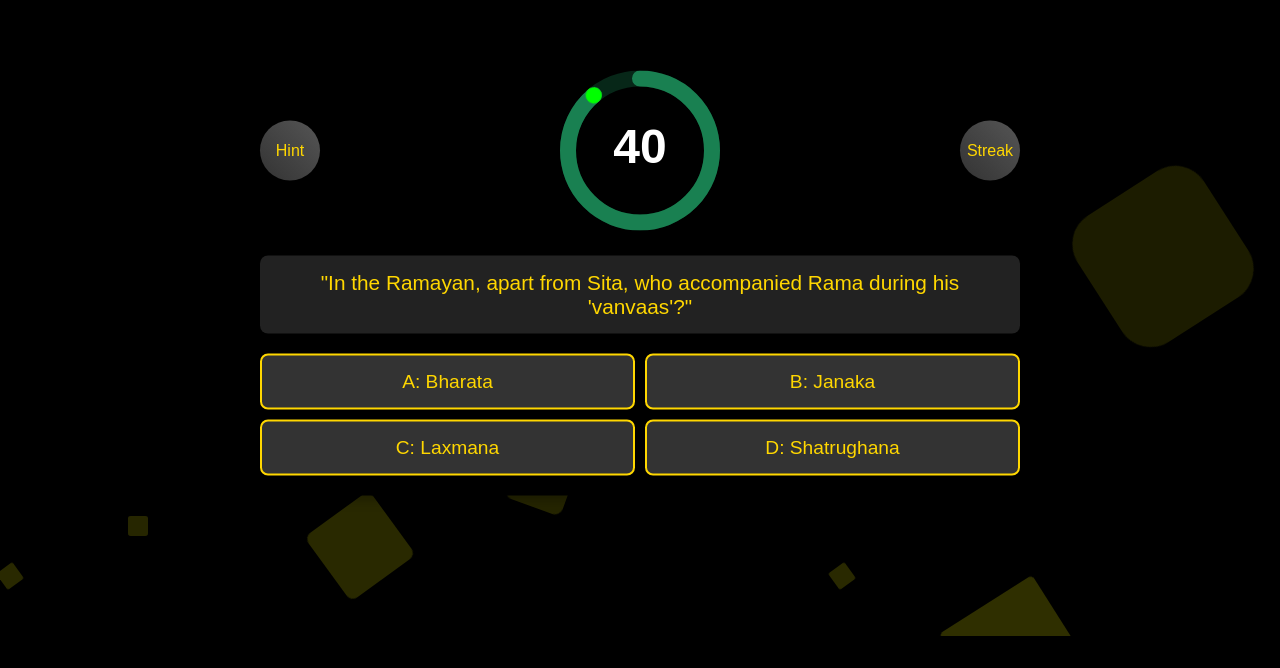
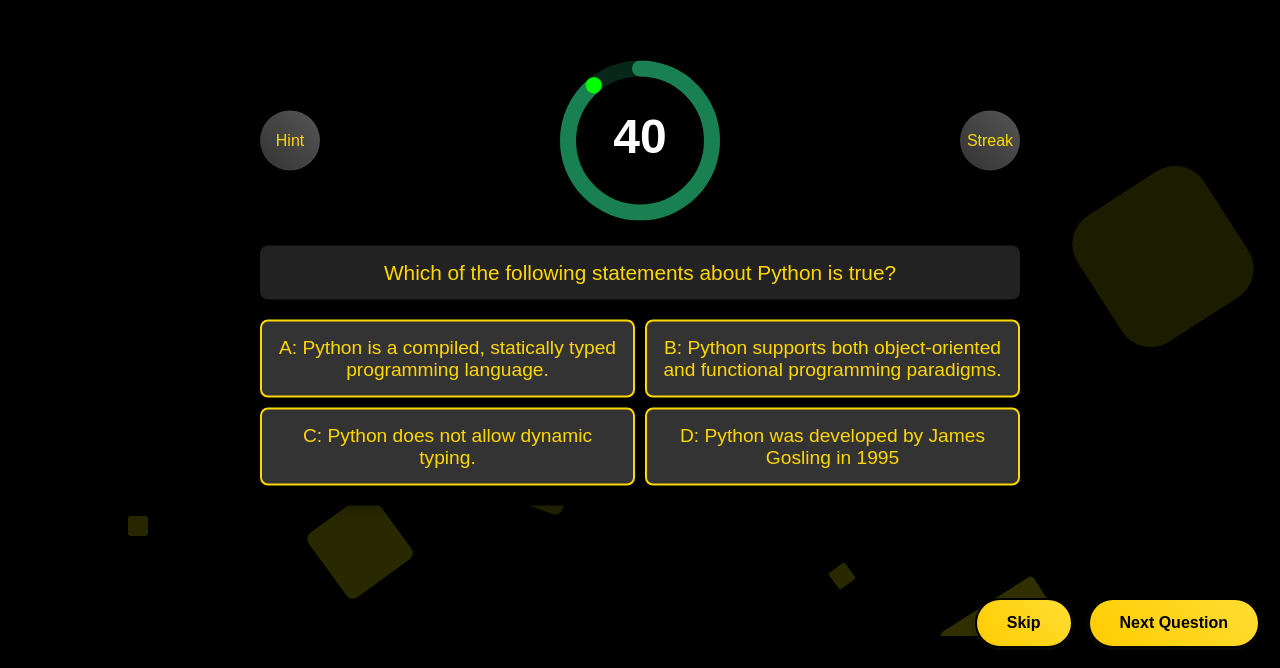
Before and after one commit to asghargit/SkillQuest, a plain HTML site: page public/pages/quiz.html in a window 1280 px wide. Shown: the part 132-800 px from the top of the page. Drawn offline with Linux system fonts and the light colour scheme.

Commit message:
minor updates in quiz page

```diff
--- a/public/css/quiz.css
+++ b/public/css/quiz.css
@@ -337,3 +337,48 @@ svg text {
   /*
   -- End BackGround Animation
   */
+
+ /* Bottom-right controls container */
+.bottom-right-controls {
+    position: fixed;
+    bottom: 20px;
+    right: 20px;
+    display: flex;
+    flex-direction: row;
+    gap: 15px;
+    z-index: 1000; /* Ensure buttons stay above other elements */
+}
+
+/* Improved button design */
+.control-button {
+    padding: 14px 30px;
+    font-size: 16px;
+    font-weight: bold;
+    color: #000; /* Black text */
+    background: linear-gradient(45deg, #ffcc00, #ffdd33); /* Gradient yellow */
+    border: 2px solid #000; /* Black border */
+    border-radius: 50px; /* Pill-shaped buttons */
+    cursor: pointer;
+    box-shadow: 0 4px 6px rgba(0, 0, 0, 0.3), 0 1px 3px rgba(255, 255, 255, 0.1); /* Subtle shadow */
+    transition: transform 0.3s ease, box-shadow 0.3s ease, background 0.3s ease;
+}
+
+/* Hover state for buttons */
+.control-button:hover {
+    background: linear-gradient(45deg, #ffd700, #ffee55); /* Brighter gradient */
+    box-shadow: 0 6px 12px rgba(0, 0, 0, 0.4), 0 2px 5px rgba(255, 255, 255, 0.2); /* Deeper shadow */
+    transform: scale(1.05); /* Slight scaling effect */
+}
+
+/* Active state for buttons (on click) */
+.control-button:active {
+    background: linear-gradient(45deg, #ffbb00, #ffcc44); /* Slightly darker gradient */
+    box-shadow: 0 2px 4px rgba(0, 0, 0, 0.4); /* Reduced shadow */
+    transform: scale(0.98); /* Slight shrink effect */
+}
+
+/* Focus state for accessibility */
+.control-button:focus {
+    outline: 3px solid #000; /* Black focus ring */
+    outline-offset: 4px;
+}
--- a/public/pages/quiz.html
+++ b/public/pages/quiz.html
@@ -10,7 +10,6 @@
      <!-- Background animation -->
      <div class="area">
         <ul class="circles">
-            <li></li>
             <li></li>
             <li></li>
             <li></li>
@@ -39,24 +38,26 @@
                 </svg>
             </div>
             <button class="hint-button">Streak</button>
-
-
         </div>
 
         <!-- Question Display -->
         <div class="question-section">
-            <div id="question-text">"In the Ramayan, apart from Sita, who accompanied Rama during his 'vanvaas'?"</div>
+            <div id="question-text">Which of the following statements about Python is true?</div>
         </div>
 
         <!-- Answer Options -->
         <div class="options-container">
-            <button class="option-button" id="optionA">A: Bharata</button>
-            <button class="option-button" id="optionB">B: Janaka</button>
-            <button class="option-button" id="optionC">C: Laxmana</button>
-            <button class="option-button" id="optionD">D: Shatrughana</button>
+            <button class="option-button" id="optionA">A: Python is a compiled, statically typed programming language.</button>
+            <button class="option-button" id="optionB">B: Python supports both object-oriented and functional programming paradigms.</button>
+            <button class="option-button" id="optionC">C: Python does not allow dynamic typing.</button>
+            <button class="option-button" id="optionD">D: Python was developed by James Gosling in 1995</button>
         </div>
+    </div>
 
-
+    <!-- Skip and Next Buttons -->
+    <div class="bottom-right-controls">
+        <button class="control-button" id="skipButton">Skip</button>
+        <button class="control-button" id="nextButton">Next Question</button>
     </div>
 
     <script src="../js/quiz.js"></script>
```
